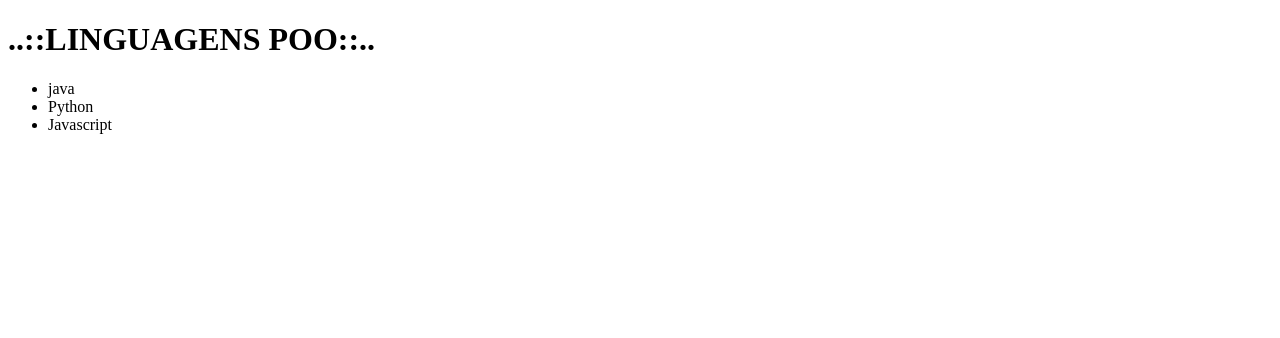
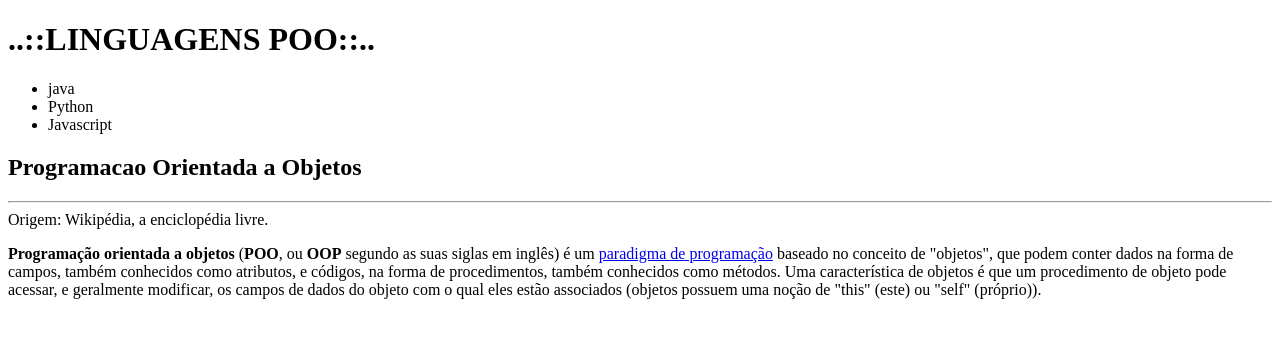
Before and after one commit to 1TDSVJ/exemplo-html, a plain HTML site: page index.html in a window 1280 px wide. Drawn offline with Linux system fonts and the light colour scheme.

Commit message:
Conteudo do wikipedia adicionado.

```diff
--- a/index.html
+++ b/index.html
@@ -18,6 +18,16 @@
                 </ul>
             </nav>
         </header>
+
+        <section>
+            <h2>Programacao Orientada a Objetos</h2>
+            <hr>
+            <span>Origem: Wikipédia, a enciclopédia livre.</span>
+            <p>
+                <b>Programação orientada a objetos</b> (<strong>POO</strong>, ou <strong>OOP</strong> segundo as suas siglas em inglês) é um <a href="https://pt.wikipedia.org/wiki/Paradigma_de_programa%C3%A7%C3%A3o" target="_blank">paradigma de programação</a> baseado no conceito de "objetos", que podem conter dados na forma de campos, também conhecidos como atributos, e códigos, na forma de procedimentos, também conhecidos como métodos. Uma característica de objetos é que um procedimento de objeto pode acessar, e geralmente modificar, os campos de dados do objeto com o qual eles estão associados (objetos possuem uma noção de "this" (este) ou "self" (próprio)).
+            </p>
+        </section>
+
     </body>
 </html>
         <!-- Construindo estruturas EMMET ABREVIATION
```
